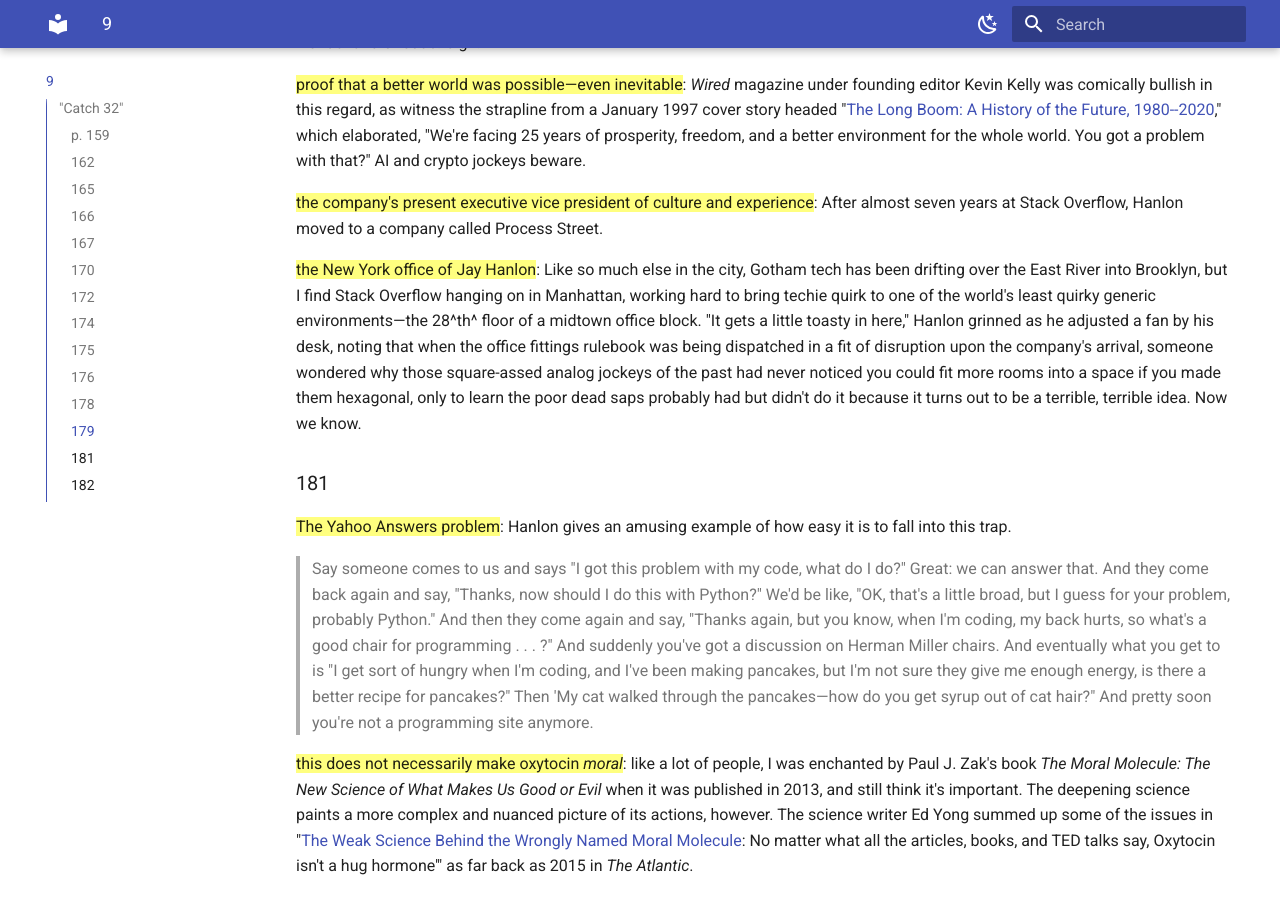
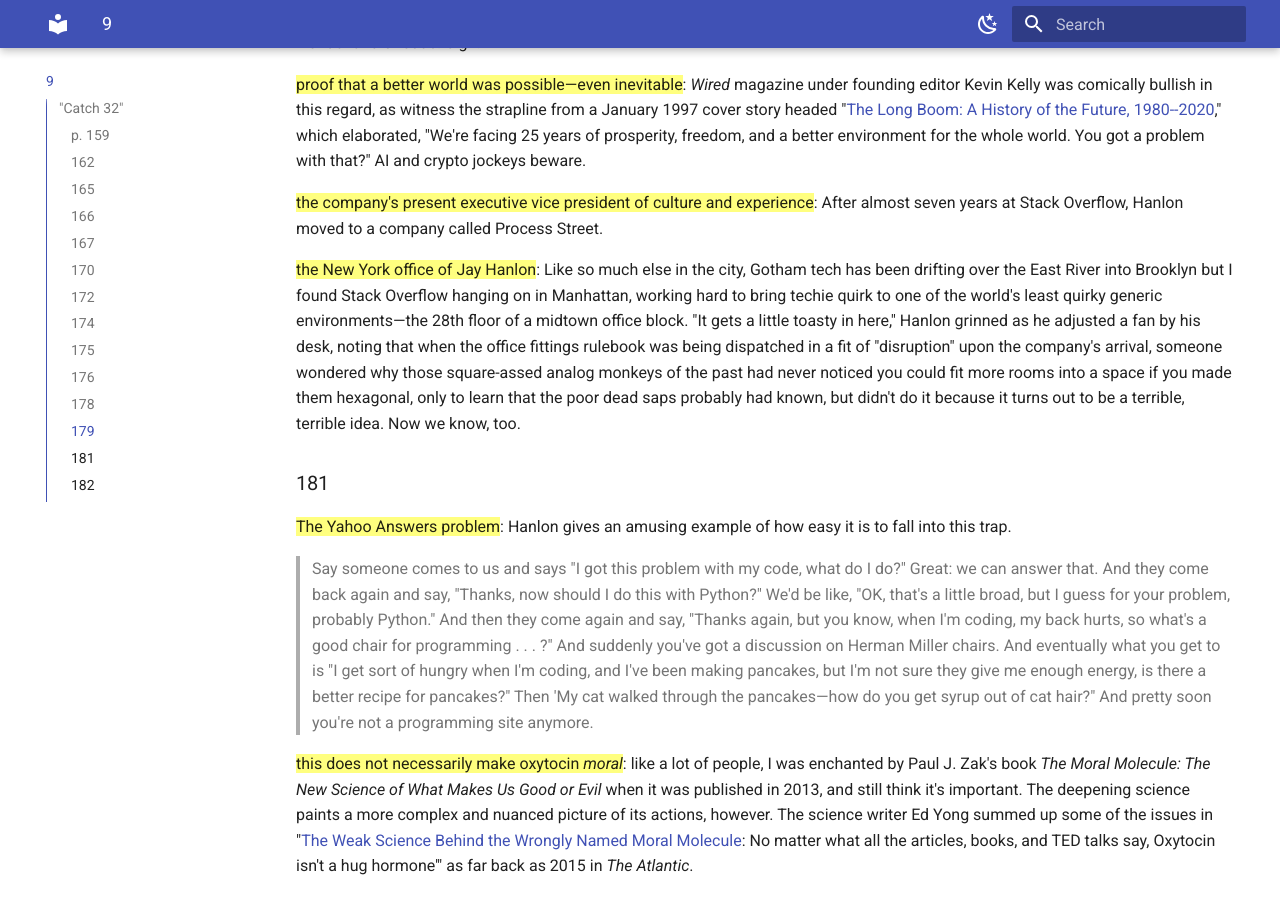
Before and after one commit to zappascout/devil_notes-sources, an MkDocs documentation site: the page built from docs/notes_9_devil.md, in a window 1280 px wide and 900 px high, scrolled down 5874 px. Built offline with MkDocs 1.6.1 and Material for MkDocs 9.7.7, drawn with Linux system fonts in a browser that asks for light colours.

Commit message:
final tidies to ch9

```diff
--- a/docs/notes_9_devil.md
+++ b/docs/notes_9_devil.md
@@ -344,17 +344,17 @@
 to a company called Process Street.
 
 ==the New York office of Jay Hanlon==:
-Like so much else in the city, Gotham tech has been drifting over the East River into Brooklyn,
-but I find Stack Overflow hanging on in Manhattan, working hard to bring
+Like so much else in the city, Gotham tech has been drifting over the East River into Brooklyn
+but I found Stack Overflow hanging on in Manhattan, working hard to bring
 techie quirk to one of the world's least quirky generic
-environments—the 28^th^ floor of a midtown office block. "It gets a
+environments—the 28th floor of a midtown office block. "It gets a
 little toasty in here," Hanlon grinned as he adjusted a fan by his
 desk, noting that when the office fittings rulebook was being dispatched
-in a fit of disruption upon the company's arrival, someone wondered why
-those square-assed analog jockeys of the past had never noticed you
+in a fit of "disruption" upon the company's arrival, someone wondered why
+those square-assed analog monkeys of the past had never noticed you
 could fit more rooms into a space if you made them hexagonal, only to
-learn the poor dead saps probably had but didn't do it because it turns
-out to be a terrible, terrible idea. Now we know.
+learn that the poor dead saps probably had known, but didn't do it because it turns
+out to be a terrible, terrible idea. Now we know, too.
 
 ###181
 ==The Yahoo Answers problem==:
```
